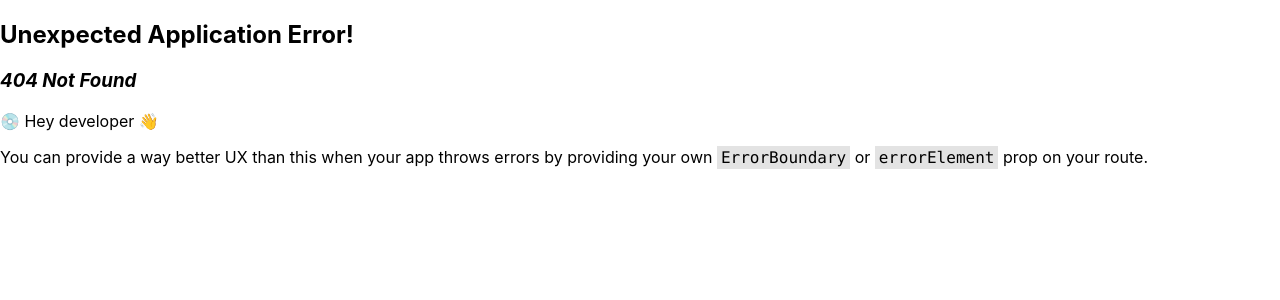
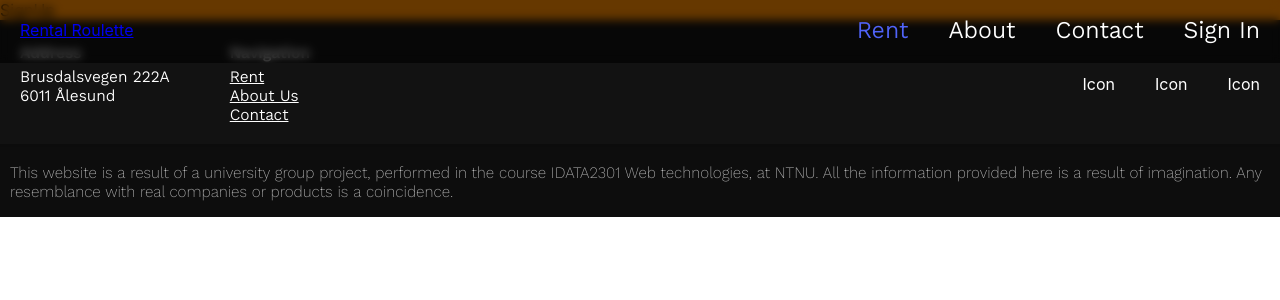
Before and after one commit to ludlun04/IDATA2301-Project, a React (Create React App) app: page /sign-up in a window 1280 px wide. Before the commit this address had no page. Shown: the top 300 px of the page. Built offline with nearby package versions, Linux system fonts and the light colour scheme.

Commit message:
Implemented sign-in and sign-up pages

```diff
--- a/src/app/App.js
+++ b/src/app/App.js
@@ -7,6 +7,8 @@ import About from "../pages/about/About";
 import Contact from "../pages/contact/Contact";
 import Footer from "../components/header footer/Footer";
 import Header from "../components/header footer/Header";
+import SignIn from "../pages/signIn/SignIn";
+import SignUp from "../pages/signUp/SignUp";
 
 const router = createBrowserRouter(createRoutesFromElements(
     <Route path={"/"} element={ <Root />}>
@@ -16,6 +18,8 @@ const router = createBrowserRouter(createRoutesFromElements(
       <Route path={"rent"} element={<Rent />} />
       <Route path={"about"} element={<About />} />
       <Route path={"contact"} element={<Contact />} />
+      <Route path={"sign-in"} element={<SignIn />} />
+      <Route path={"sign-up"} element={<SignUp />} />
     </Route>
 ))
 
--- a/src/components/header footer/Header.css
+++ b/src/components/header footer/Header.css
@@ -2,13 +2,13 @@
     position: fixed;
     width: 100%;
     height: 60px;
-
 
     background: rgba(0, 0, 0, 0.6);
     display: flex;
     align-items: center;
     flex-direction: row;
     justify-content: space-between;
+
     backdrop-filter: blur(5px);
 
     border-bottom:solid rgba(0, 0, 0, 0.1);
@@ -29,6 +29,10 @@
     padding: 20px;
 }
 
+.navLink.sign-in {
+    text-decoration: initial;
+}
+
 .navLink.rent {
     color: #5063f8;
 }
@@ -36,3 +40,7 @@
 .navLink:active {
     color: #2f3a93;
 }
+
+@media only screen and (max-width: 512px) {
+
+}
--- a/src/components/header footer/Header.js
+++ b/src/components/header footer/Header.js
@@ -1,4 +1,4 @@
-import "./Header.css"
+ import "./Header.css"
 import {NavLink} from "react-router-dom";
 
 export default function Header() {
@@ -9,6 +9,7 @@ export default function Header() {
                 <NavLink className={"navLink rent"} to={"/portal"}>Rent</NavLink>
                 <NavLink className={"navLink"} to={"/about"}>About</NavLink>
                 <NavLink className={"navLink"} to={"contact"}>Contact</NavLink>
+                <NavLink className={"navLink sign-in"} to={"/sign-in"}>Sign In</NavLink>
             </div>
         </div>
     )
--- /dev/null
+++ b/src/pages/signIn/SignIn.css
@@ -0,0 +1,3 @@
+.SignIn {
+    background: darkgreen;
+}
--- /dev/null
+++ b/src/pages/signIn/SignIn.jsx
@@ -0,0 +1,7 @@
+import "./SignIn.css"
+
+export default function SignIn() {
+    return (
+        <div className={"SignIn"}>SignIn</div>
+    )
+}
--- /dev/null
+++ b/src/pages/signUp/SignUp.css
@@ -0,0 +1,3 @@
+.SignUp {
+    background: darkorange;
+}
--- /dev/null
+++ b/src/pages/signUp/SignUp.jsx
@@ -0,0 +1,7 @@
+import "./SignUp.css"
+
+export default function SignUp() {
+    return (
+        <div className="SignUp">SignUp</div>
+    )
+}
```
